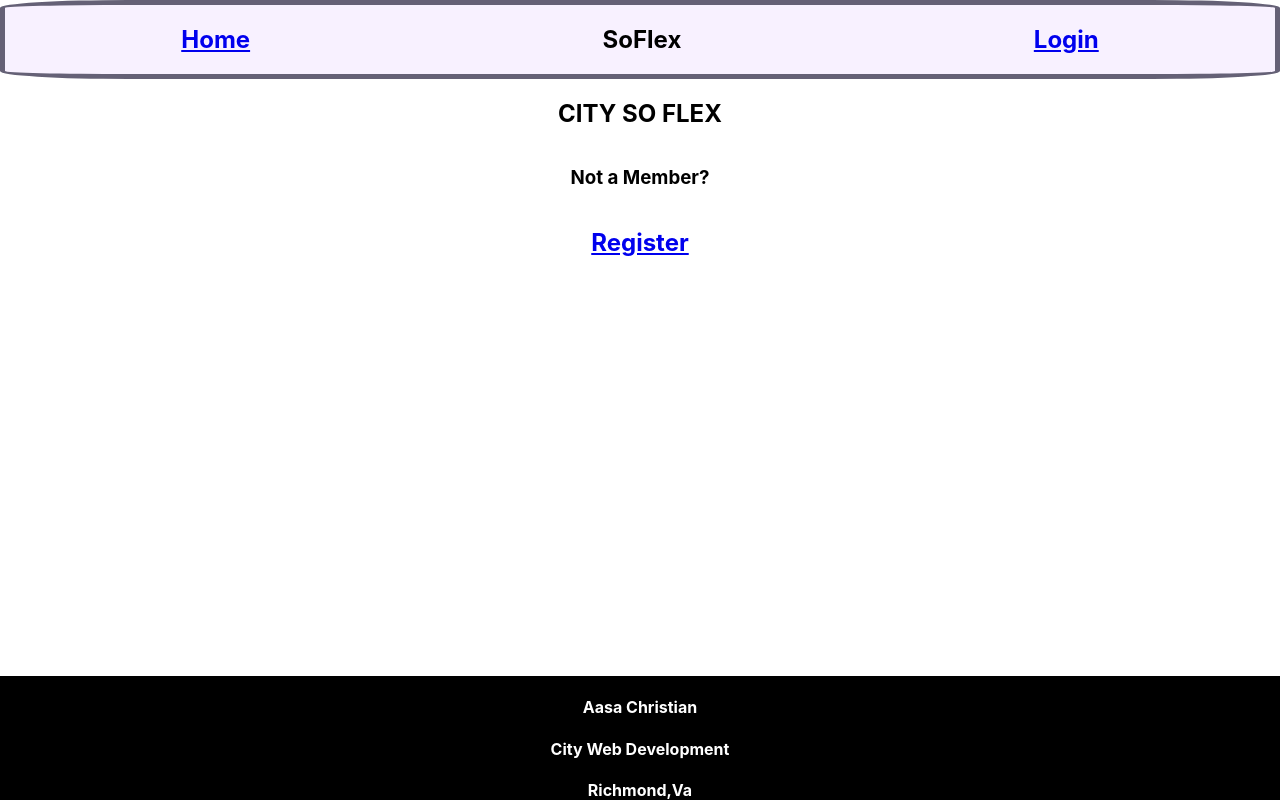
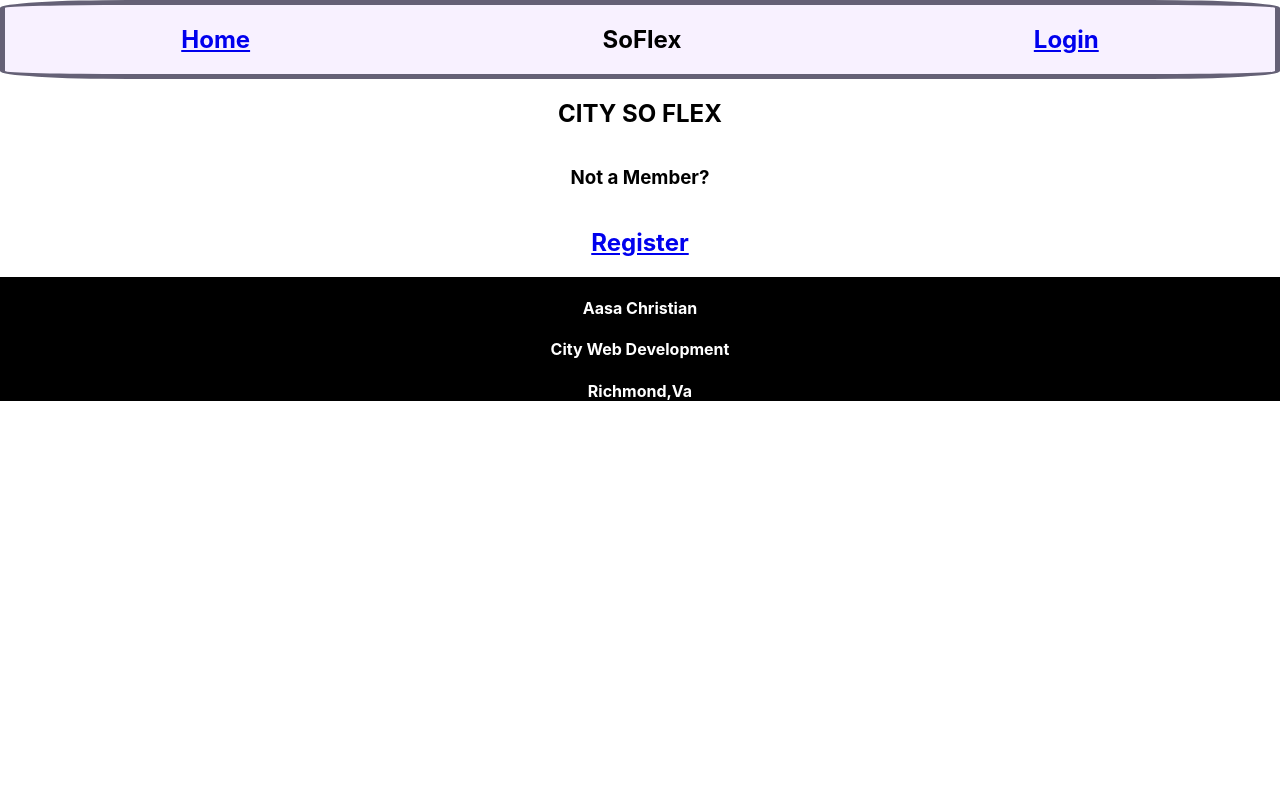
Before and after one commit to AasaChristian/soflex-web, a React (Create React App) app: page / in a window 1280 px wide. Built offline with nearby package versions, Linux system fonts and the light colour scheme.

Commit message:
update footer style

```diff
--- a/src/App.js
+++ b/src/App.js
@@ -57,7 +57,7 @@ function App() {
       render={props => <ExForm {...props} axiosAddress={axiosAddress} />  }
       />
     </Switch>
-      <section style={{position: "fixed", bottom: "0", width: "100%"}}>
+      <section style={{ bottom: "0", width: "100%"}}>
         <Foot/>
       </section>
     </div>
```
